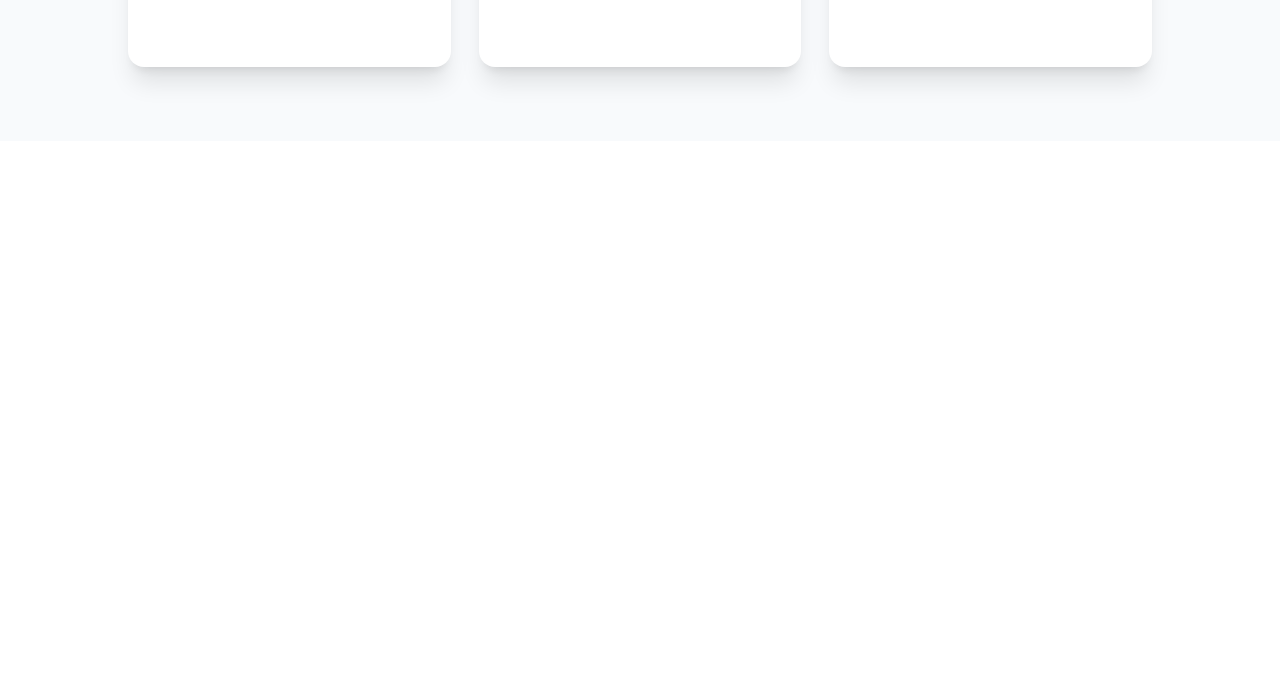
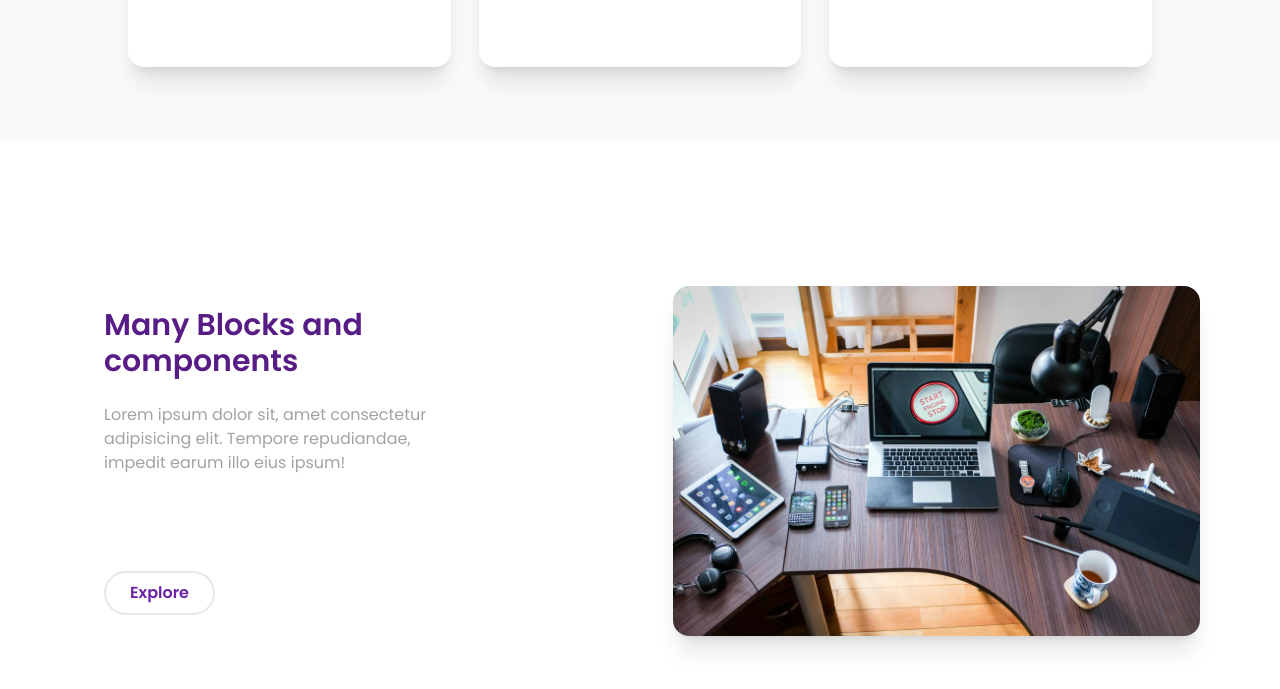
Before and after one commit to the-coder-sachin/pixelab-frontend, a React (Vite) app: page / in a window 1280 px wide. Shown: the part 1395-2084 px from the top of the page. Before the commit the page ends 1536 px from the top, so only its background shows below. Built offline with nearby package versions, Linux system fonts and the light colour scheme.

Commit message:
add section 3

```diff
--- a/src/App.jsx
+++ b/src/App.jsx
@@ -2,6 +2,7 @@ import React from 'react'
 import Navbar from './components/Navbar'
 import HeroSection from './components/sections/HeroSection'
 import Services from './components/sections/Services'
+import Section3 from './components/sections/Section3'
 
 const App = () => {
   return (
@@ -9,6 +10,7 @@ const App = () => {
     <Navbar/>
     <HeroSection/>
     <Services/>
+    <Section3/>
     </>
   )
 }
--- a/src/assets/assets.js
+++ b/src/assets/assets.js
@@ -3,6 +3,7 @@ import heroBg from './hero-bg.png'
 import imageIcon from './image-icon.png'
 import cameraIcon from './video-camera-icon.png'
 import diagramIcon from './diagram-icon.png'
+import sec3 from './sec-3.jpg'
 
 export {
     logo,
@@ -10,4 +11,5 @@ export {
     imageIcon,
     cameraIcon,
     diagramIcon,
+    sec3
 }
--- a/src/components/Button/Button.jsx
+++ b/src/components/Button/Button.jsx
@@ -2,7 +2,7 @@ import React from 'react'
 
 const Button = ({children}) => {
   return (
-    <button className="py-2 px-4 text-white rounded-md bg-orange-500 hover:bg-orange-600">{children}</button>
+    <button className="py-2 px-4 text-white rounded-md bg-orange-500 hover:bg-orange-600 transition-all duration-300 hover:scale-105">{children}</button>
   );
 }
 
--- a/src/components/Navbar.jsx
+++ b/src/components/Navbar.jsx
@@ -7,7 +7,7 @@ const Navbar = () => {
     <>
     <nav>
         <div className="flex items-center justify-between p-5 pr-12">
-            <div className="logo">
+            <div className="logo cursor-pointer">
                 <img src={logo} alt="logo"
                 className='h-[56px]'
                 />
--- /dev/null
+++ b/src/components/sections/Section3.jsx
@@ -0,0 +1,19 @@
+import React from 'react'
+import { sec3 } from '../../assets/assets'
+
+const Section3 = () => {
+  return (
+    <section className='flex h-[80vh] w-full p-20'>
+        <div className="left w-[35%] flex flex-col p-6 justify-center items-start">
+            <h3 className='text-purple-900 text-3xl font-semibold'>Many Blocks and components</h3>
+            <p className='text-neutral-400 mt-6'>Lorem ipsum dolor sit, amet consectetur adipisicing elit. Tempore repudiandae, impedit earum illo eius ipsum!</p>
+            <button className='text-purple-800 font-semibold px-6 py-2 rounded-full border-2 border-gray-200 mt-24 hover:bg-purple-700 hover:text-white transition-all duration-300 '>Explore</button>
+        </div>
+        <div className="right w-[65%] flex justify-end items-center">
+            <img src={sec3} alt="image" className='h-[350px] rounded-2xl shadow-xl transition-all duration-300 hover:scale-105 cursor-pointer'/>
+        </div>
+    </section>
+  )
+}
+
+export default Section3
```
Also changed, not shown: src/assets/sec-3.jpg (added).
